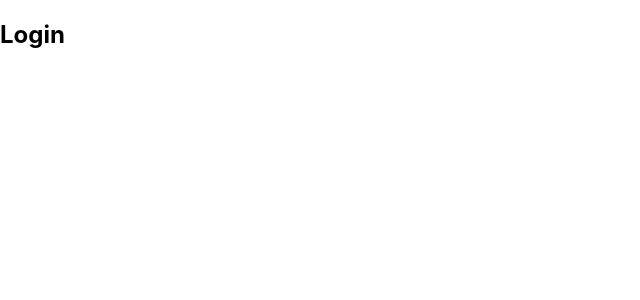
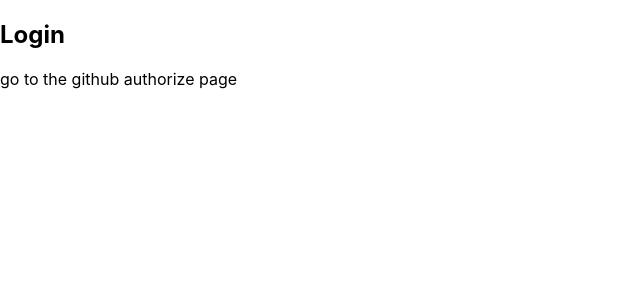
Before and after one commit to joshparkerj/github-repo-wrangler, a Next.js app: page /login in a window 1280 px wide. Shown: the top 300 px of the page, without its empty margins (0-640 px from the left). Built offline with nearby package versions, Linux system fonts and the light colour scheme.

Commit message:
add pages deploy step

```diff
--- a/package.json
+++ b/package.json
@@ -16,6 +16,7 @@
   },
   "devDependencies": {
     "@testing-library/react": "^13.0.0",
+    "@types/jest": "^27.4.1",
     "@types/node": "17.0.23",
     "@types/react": "17.0.43",
     "@types/react-dom": "17.0.14",
--- a/pages/login.tsx
+++ b/pages/login.tsx
@@ -4,6 +4,7 @@
   return (
     <div>
       <h2>Login</h2>
+      <a href="https://github.com/login/oauth/authorize">go to the github authorize page</a>
     </div>
   );
 };
```
Also changed, not shown: pages/index.tsx (+6 -1 lines), 1 other file (tests, documents, lock files or other folders).
